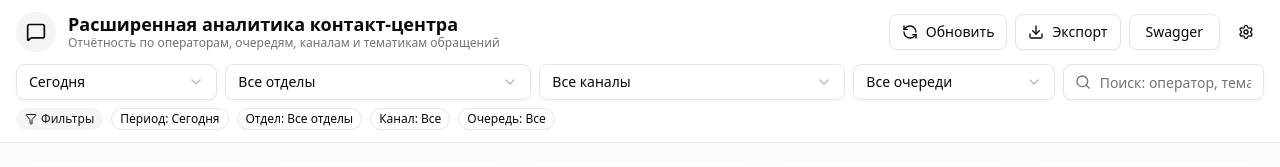
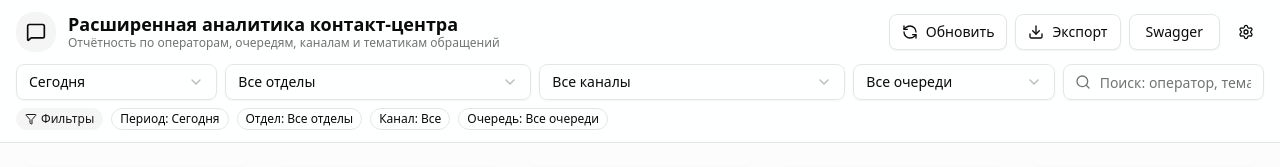
Before and after one commit to juL1kkk/cc-analytics-ui, a Next.js app: page / in a window 1280 px wide. Shown: the top 167 px of the page. Built offline with nearby package versions, Linux system fonts and the light colour scheme.

Commit message:
Fix API queue filter values in analytics dashboard

```diff
--- a/components/ContactCenterAnalyticsDashboard.tsx
+++ b/components/ContactCenterAnalyticsDashboard.tsx
@@ -102,7 +102,7 @@ type Period = "today" | "yesterday" | "7d" | "30d" | "custom";
 type Channel = "all" | "voice" | "chat" | "email" | "sms" | "push";
 type TopicDirection = "all" | "in" | "out";
 
-type Queue = "all" | "general" | "vip" | "antifraud";
+type Queue = "general" | "vip" | "antifraud";
 
 type Dept = "Все отделы" | "Контакт-центр" | "Контроль качества" | "Антифрод";
 
@@ -201,16 +201,18 @@ function kpiDelta(delta: number) {
   return `${sign}${delta}%`;
 }
 
-const queueLabel = (value: string) =>
-  value === "general" || value === "1"
-    ? "Общая"
-    : value === "vip" || value === "2"
-    ? "VIP"
-    : value === "antifraud" || value === "3"
-    ? "Антифрод"
-    : "Все очереди";
-
-const resolveQueueFilterParam = (value: string): string => {
+const queueLabel = (value: string, options?: FilterOption[]) => {
+  if (value === "all") return "Все очереди";
+  const apiOptionLabel = options?.find((item) => item.value === value)?.label;
+  if (apiOptionLabel) return apiOptionLabel;
+  if (value === "general" || value === "1") return "Общая";
+  if (value === "vip" || value === "2") return "VIP";
+  if (value === "antifraud" || value === "3") return "Антифрод";
+  return value;
+};
+
+const resolveQueueFilterParam = (value: string, isApiSource: boolean): string => {
+  if (isApiSource) return value;
   if (value === "general") return "1";
   if (value === "vip") return "2";
   if (value === "antifraud") return "3";
@@ -393,7 +395,7 @@ type QueuesAnalyticsResponseV2 = {
 export default function ContactCenterAnalyticsDashboard() {
   const [period, setPeriod] = useState<Period>("today");
   const [channel, setChannel] = useState<Channel>("all");
-  const [queue, setQueue] = useState<Queue>("all");
+  const [queue, setQueue] = useState<string>("all");
   const [dept, setDept] = useState<string>("Все отделы");
   const [query, setQuery] = useState<string>("");
   const [tab, setTab] = useState<string>("overview");
@@ -445,7 +447,8 @@ export default function ContactCenterAnalyticsDashboard() {
       try {
         const params = new URLSearchParams({ period });
         if (dept !== "Все отделы") params.set("dept", dept);
-        if (queue !== "all") params.set("queue", resolveQueueFilterParam(queue));
+        if (queue !== "all")
+          params.set("queue", resolveQueueFilterParam(queue, UI_DATA_SOURCE === "API"));
         if (query) params.set("q", query);
         params.set("tzOffsetMinutes", String(new Date().getTimezoneOffset()));
 
@@ -1964,7 +1967,7 @@ const goalSplit = useMemo(() => {
             </div>
 
             <div className="md:col-span-2">
-              <Select value={queue} onValueChange={(v) => setQueue(v as Queue)}>
+              <Select value={queue} onValueChange={setQueue}>
                 <SelectTrigger className="w-full">
                   <SelectValue placeholder="Очередь" />
                 </SelectTrigger>
@@ -2000,7 +2003,7 @@ const goalSplit = useMemo(() => {
                 <Badge variant="outline">Период: {period === "today" ? "Сегодня" : period === "yesterday" ? "Вчера" : period === "7d" ? "7 дней" : period === "30d" ? "30 дней" : "Произвольный"}</Badge>
                 <Badge variant="outline">Отдел: {dept}</Badge>
                 <Badge variant="outline">Канал: {channel === "all" ? "Все" : channel}</Badge>
-                <Badge variant="outline">Очередь: {queue === "all" ? "Все" : queue}</Badge>
+                <Badge variant="outline">Очередь: {queueLabel(queue, queueSelectOptions)}</Badge>
               </div>
             </div>
           </div>
@@ -2369,11 +2372,11 @@ const goalSplit = useMemo(() => {
                         <div>
                           <CardTitle className="text-base">Динамика длины очередей</CardTitle>
                           <div className="text-xs text-muted-foreground">
-                            Фильтр: {queueLabel(queue)}
+                            Фильтр: {queueLabel(queue, queueSelectOptions)}
                           </div>
                         </div>
                         <div className="w-full md:w-[220px]">
-                          <Select value={queue} onValueChange={(v) => setQueue(v as Queue)}>
+                          <Select value={queue} onValueChange={setQueue}>
                             <SelectTrigger className="w-full">
                               <SelectValue placeholder="Очередь" />
                             </SelectTrigger>
@@ -2401,7 +2404,7 @@ const goalSplit = useMemo(() => {
                             <Line
                               type="monotone"
                               dataKey="incoming"
-                              name={queueLabel(queue)}
+                              name={queueLabel(queue, queueSelectOptions)}
                               strokeWidth={2}
                               dot={false}
                             />
```
